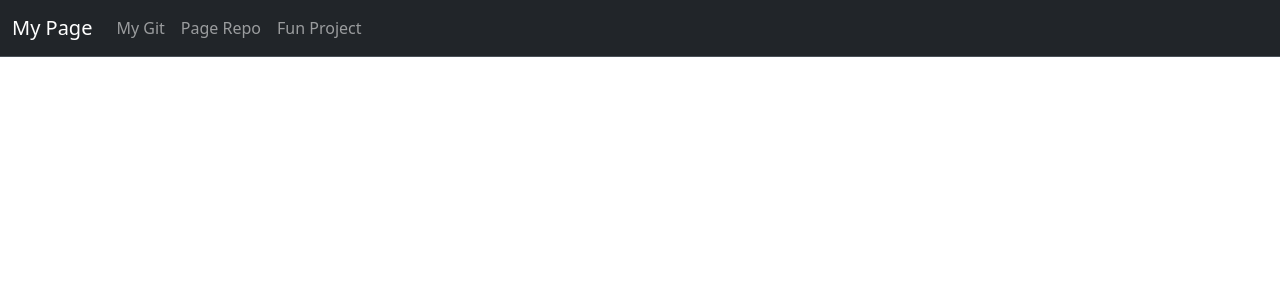
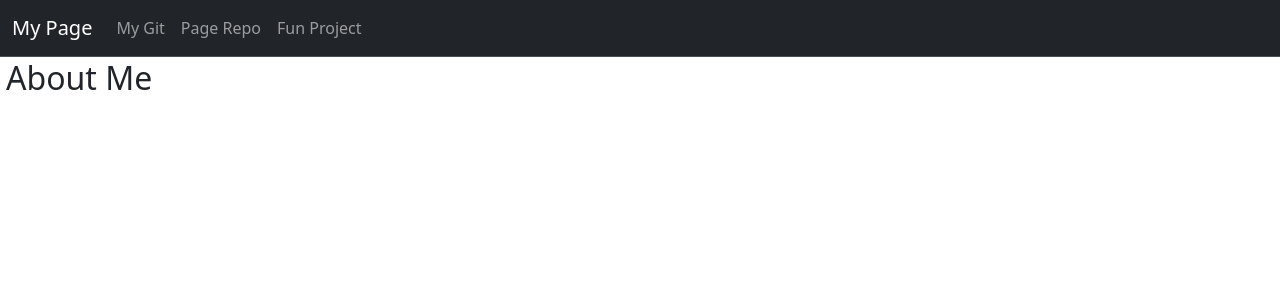
Before and after one commit to jack-sherick/page2, a React (Vite) app in the folder page2/: page / in a window 1280 px wide. Shown: the top 300 px of the page. Built offline with nearby package versions, Linux system fonts and the light colour scheme.

Commit message:
new file:   dist/assets/index-bb70112b.js 	new file:   dist/assets/index-f7d01f83.css 	modified:   dist/index.html 	modified:   page2/index.html 	modified:   page2/src/index.css 	modified:   page2/src/routes/root.jsx

```diff
--- a/page2/index.html
+++ b/page2/index.html
@@ -4,7 +4,7 @@
     <meta charset="UTF-8" />
     <link rel="icon" type="image/svg+xml" href="/vite.svg" />
     <meta name="viewport" content="width=device-width, initial-scale=1.0" />
-    <title>Vite + React</title>
+    <title>Personal Page</title>
   </head>
   <body>
     <div id="root"></div>
--- a/page2/src/index.css
+++ b/page2/src/index.css
@@ -35,6 +35,11 @@ h1 {
   padding: 20px;
   font-size: 3.2em;
   line-height: 1.1;
+}
+
+h2 {
+  padding-block: 35px;
+  padding-inline: 6px;
 }
 
 p {
--- a/page2/src/routes/root.jsx
+++ b/page2/src/routes/root.jsx
@@ -18,7 +18,10 @@ export default function Root() {
 
         </div>
       </div>
-    </nav>
+    </nav>'
+    <div>
+      <h2>About Me</h2>
+    </div>
     </div>
     );
   }
```
Also changed, not shown: 3 other files (tests, documents, lock files or other folders).
